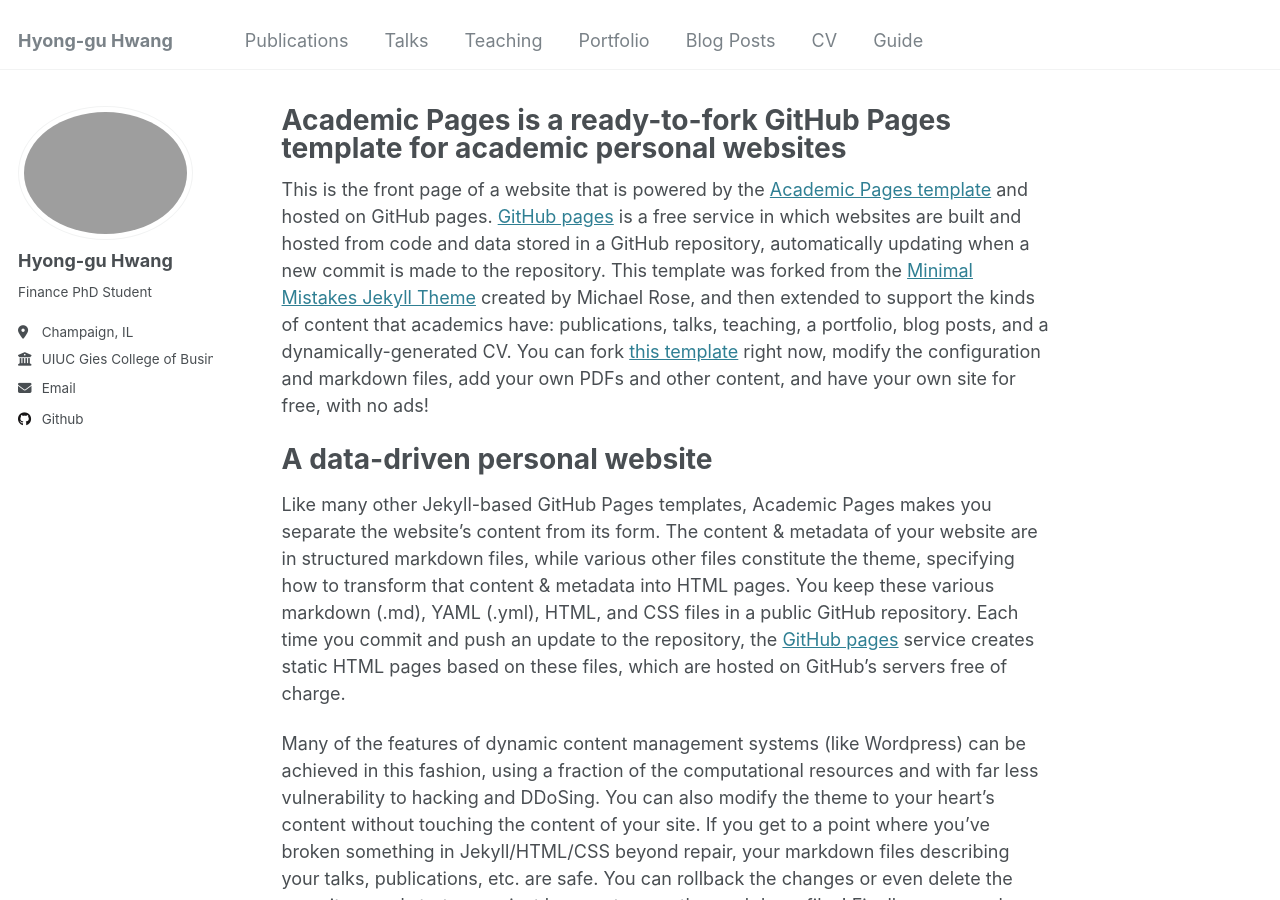
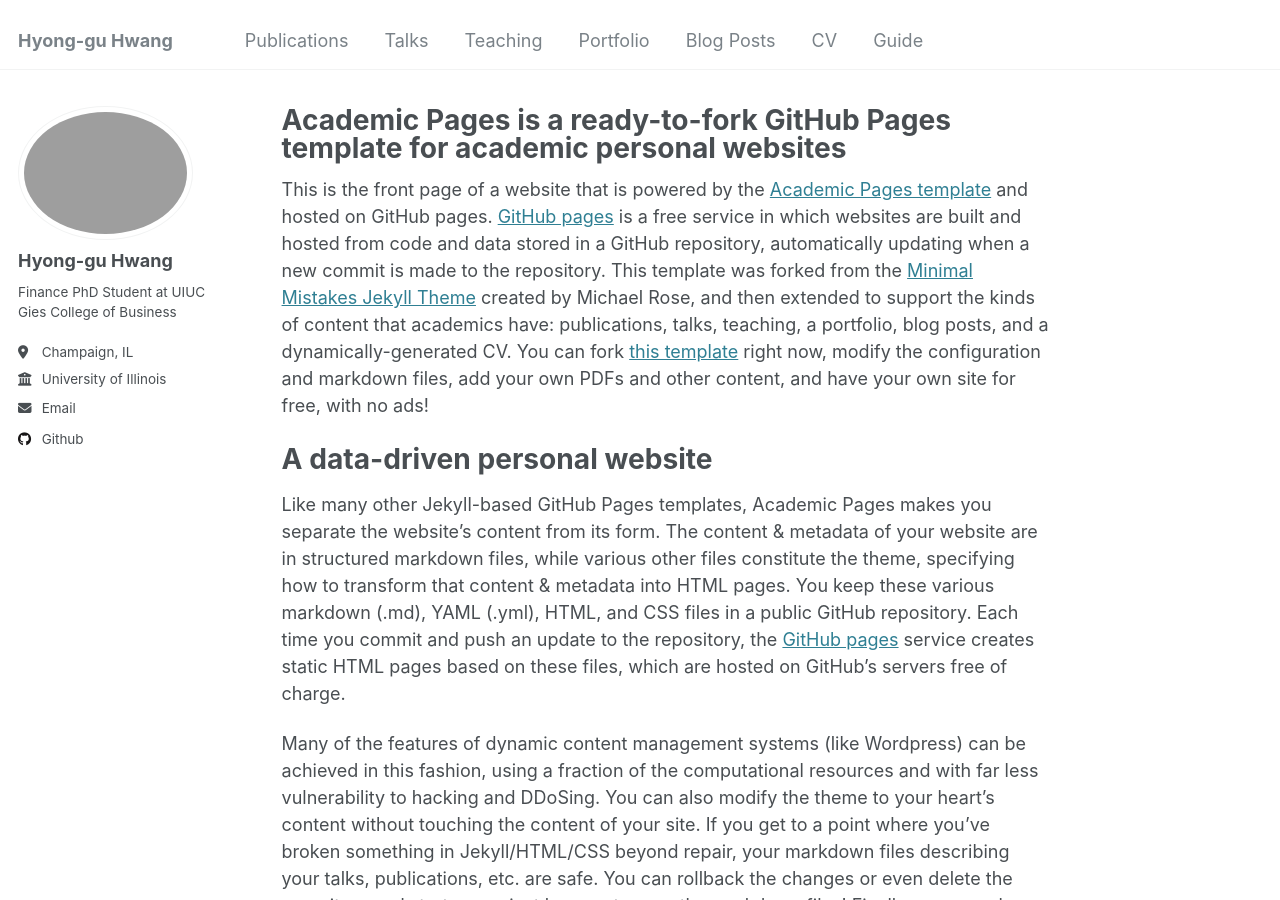
Before and after one commit to hyonggu-hwang/hyonggu-hwang.github.io, a Jekyll site: the page built from _pages/about.md, in a window 1280 px wide and 900 px high. Built offline with Jekyll 4.4.1, drawn with Linux system fonts in a browser that asks for light colours.

Commit message:
profile picture not working

```diff
--- a/_config.yml
+++ b/_config.yml
@@ -21,11 +21,11 @@ repository               : "academicpages/academicpages.github.io"
 #               Additional customization can be done by editing /_includes/author-profile.html
 author:
   # Biographic information
-  avatar           : "profile.png"
+  avatar           : "profile.PNG"
   name             : "Hyong-gu Hwang"
-  bio              : "Finance PhD Student"
+  bio              : "Finance PhD Student at UIUC Gies College of Business"
   location         : "Champaign, IL"
-  employer         : "UIUC Gies College of Business"
+  employer         : "University of Illinois"
   email            : "hyonggu2@illinois.edu"
 
   # Academic websites
```
